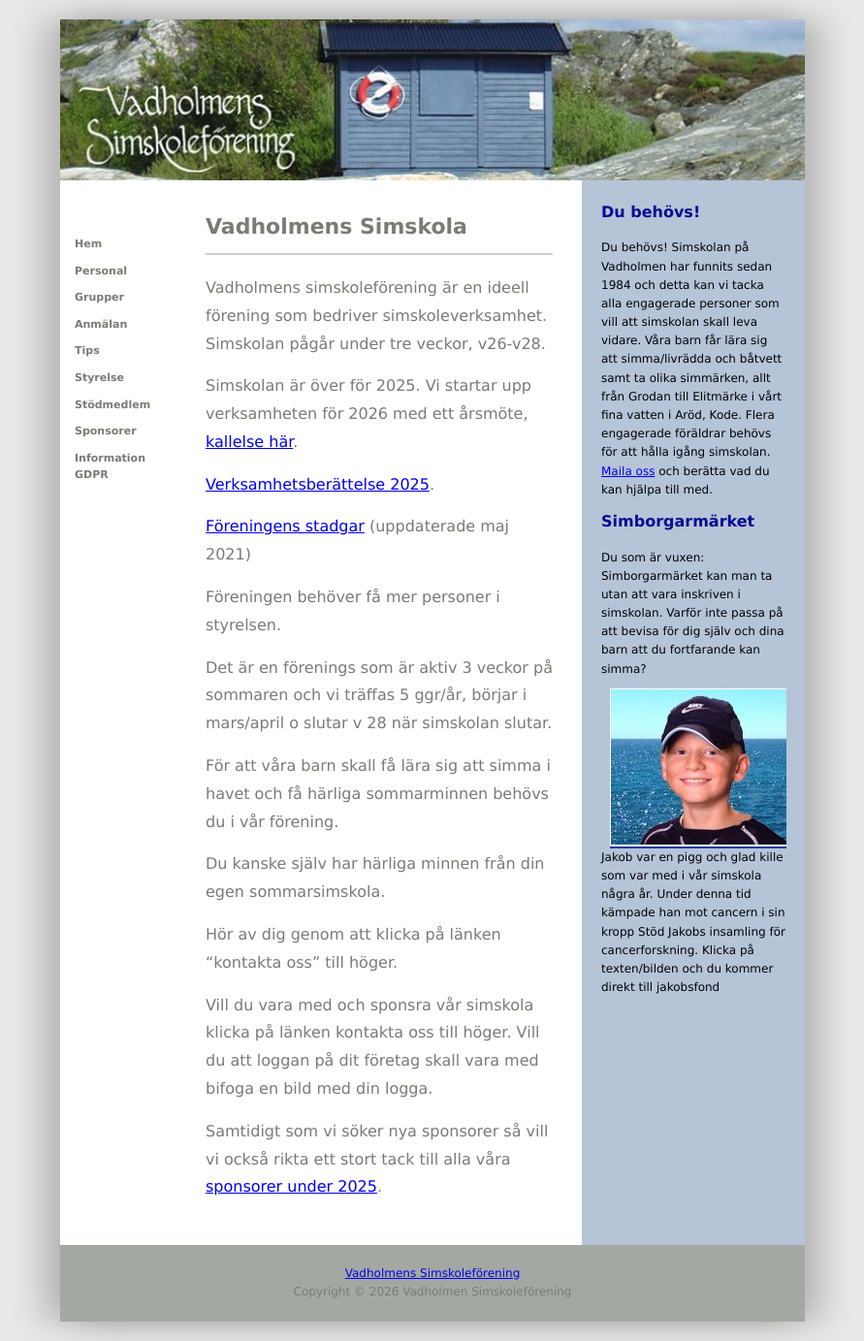
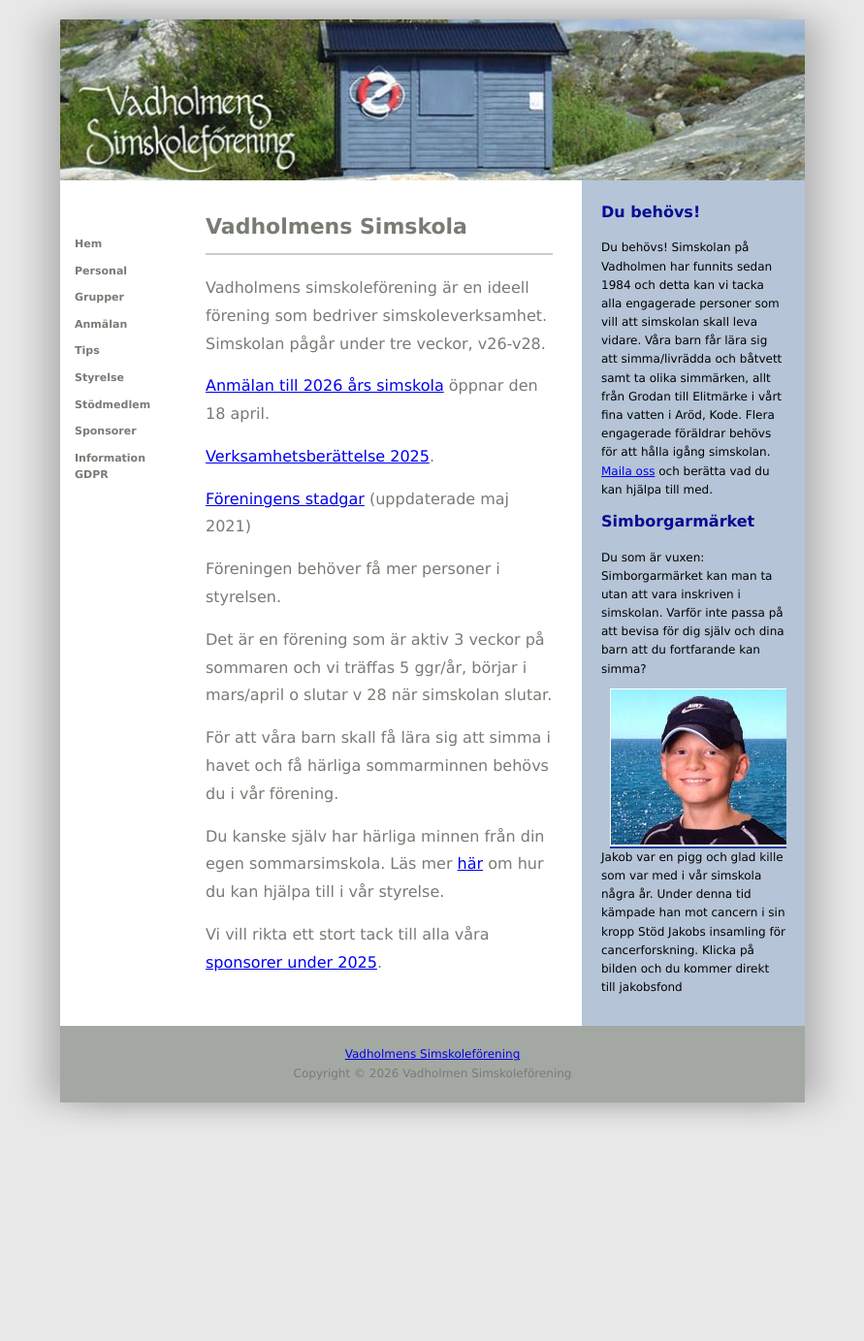
Before and after one commit to vadholmen/vadholmen, a Jekyll site: the page built from index.md, in a window 1280 px wide. Shown: the whole page at 97% size, without its empty margins (194-1085 px from the left). Built offline with Jekyll 4.4.1, drawn with Linux system fonts in a browser that asks for light colours; our own code applies the rules of GitHub Pages for plain Markdown files; after the commit the page ends 1157 px from its top, so only the background shows below that.

Commit message:
Putsa lite text

```diff
--- a/_layouts/default.html
+++ b/_layouts/default.html
@@ -76,7 +76,7 @@
                   cancern i sin kropp
 
                   Stöd Jakobs insamling för cancerforskning. Klicka på
-                  texten/bilden och du kommer direkt till jakobsfond
+                  bilden och du kommer direkt till jakobsfond
                 </p>
             </aside>
         </div>
--- a/index.md
+++ b/index.md
@@ -2,11 +2,12 @@
 
 Vadholmens simskoleförening är en ideell förening som bedriver simskoleverksamhet. Simskolan pågår under tre veckor, v26-v28.
 
-
+<!--
 Simskolan är över för 2025. Vi startar upp verksamheten för 2026 med ett
 årsmöte, [kallelse
 här](assets/documents/kallelse-med-dagordning-arsmote-2026.pdf).
-
+-->
+[Anmälan till 2026 års simskola](anmalan.html) öppnar den 18 april.
 
 [Verksamhetsberättelse 2025](assets/documents/verksamhetsberättelse-2025.pdf).
 
@@ -16,20 +17,12 @@ här](assets/documents/kallelse-med-dagordning-arsmote-2026.pdf).
 
 Föreningen behöver få mer personer i styrelsen.
 
-Det är en förenings som är aktiv 3 veckor på sommaren och vi träffas 5 ggr/år, börjar i mars/april o slutar v 28 när simskolan slutar.
+Det är en förening som är aktiv 3 veckor på sommaren och vi träffas 5 ggr/år, börjar i mars/april o slutar v 28 när simskolan slutar.
 
 
 
 För att våra barn skall få lära sig att simma i havet och få härliga sommarminnen behövs du i vår förening.
 
-Du kanske själv har härliga minnen från din egen sommarsimskola.
+Du kanske själv har härliga minnen från din egen sommarsimskola. Läs mer [här](styrelsen.html) om hur du kan hjälpa till i vår styrelse.
 
-
-Hör av dig genom att klicka på länken "kontakta oss" till höger.
-
-
-
-Vill du vara med och sponsra vår simskola klicka på länken kontakta oss till höger. Vill du att loggan på dit företag skall vara med bifoga en bild med din logga.
-
-
-Samtidigt som vi söker nya sponsorer så vill vi också rikta ett stort tack till alla våra [sponsorer under 2025](sponsorer.html).
+Vi vill rikta ett stort tack till alla våra [sponsorer under 2025](sponsorer.html).
```
Also changed, not shown: grupper-tider.md (+1 -2 lines), sponsorer.md (+1 -1 lines), styrelsen.md (+4 -7 lines).
